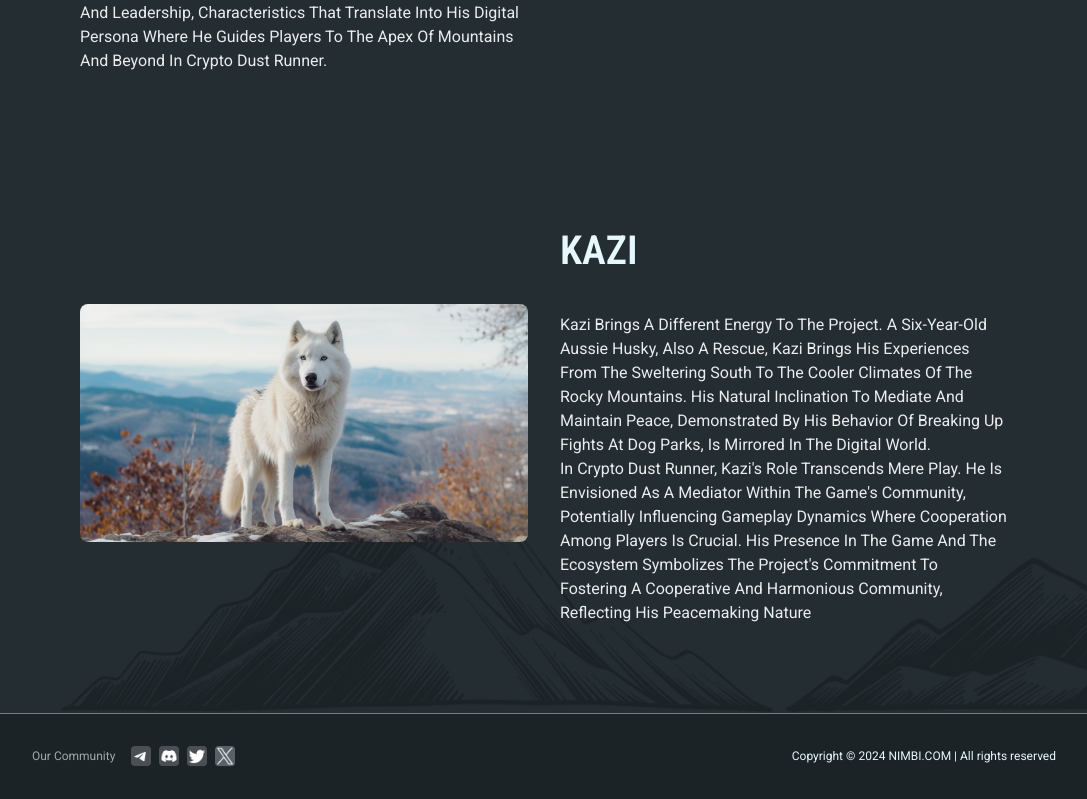
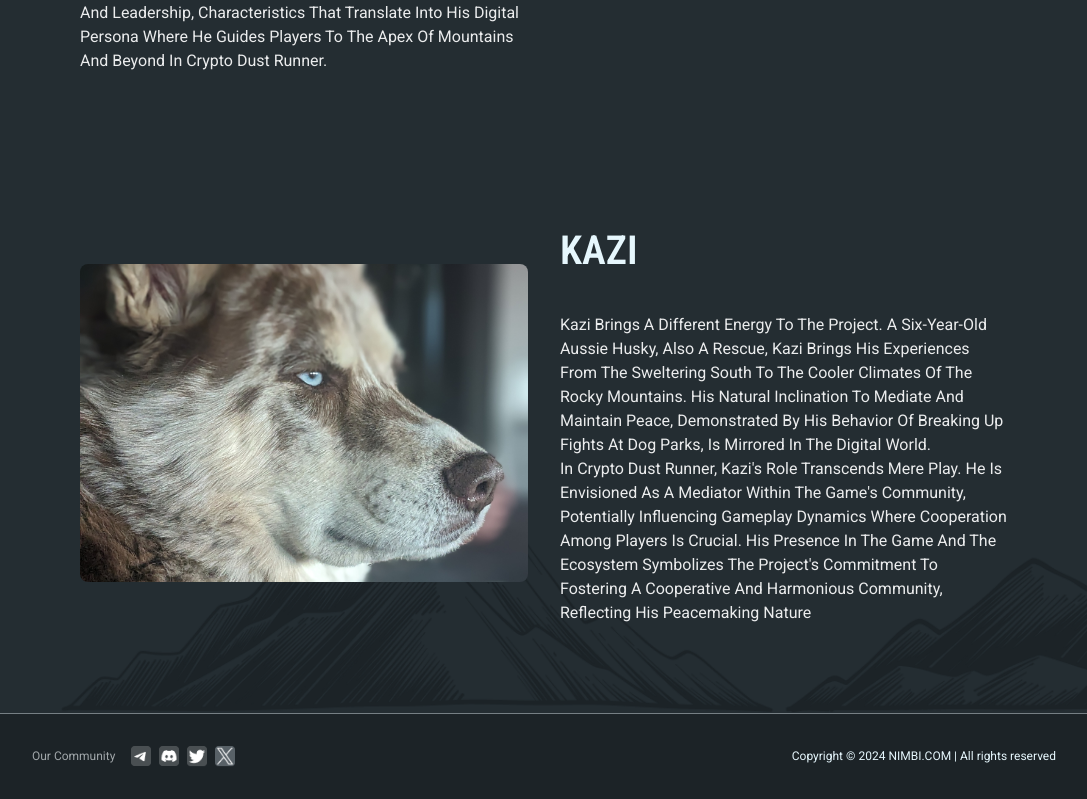
Before and after one commit to kjsingh03/nimbi, a React (Vite) app: page /about in a window 1280 px wide. Shown: the part 1198-1997 px from the top of the page, without its empty margins (96-1183 px from the left). Built offline with nearby package versions, Linux system fonts and the light colour scheme.

Commit message:
Feedback31.0

```diff
--- a/src/Pages/About.jsx
+++ b/src/Pages/About.jsx
@@ -1,5 +1,5 @@
 import React from 'react'
-import { rightWolf } from '../assets'
+import { leftWolf, rightWolf } from '../assets'
 import Footer from '../components/Footer/Footer'
 import '../App.css'
 
@@ -34,7 +34,7 @@ function About() {
 
           <div className="flex justify-center gap-4 lg:gap-8 items-center flex-col lg:flex-row ">
             <div className="rounded-lg overflow-hidden xs:w-[70%] md:w-[50%] mx-auto">
-              <img src={rightWolf} alt="" className='w-full h-full object-cover' />
+              <img src={leftWolf} alt="" className='w-full h-full object-cover' />
             </div>
             <div className="flex flex-col gap-4 lg:gap-8 py-6 lg:w-[50%] text-center lg:text-start">
               <p className='text-[40px] font-semibold'>KAZI</p>
```
Also changed, not shown: src/assets/leftWolf.png, src/assets/rightWolf.png.
